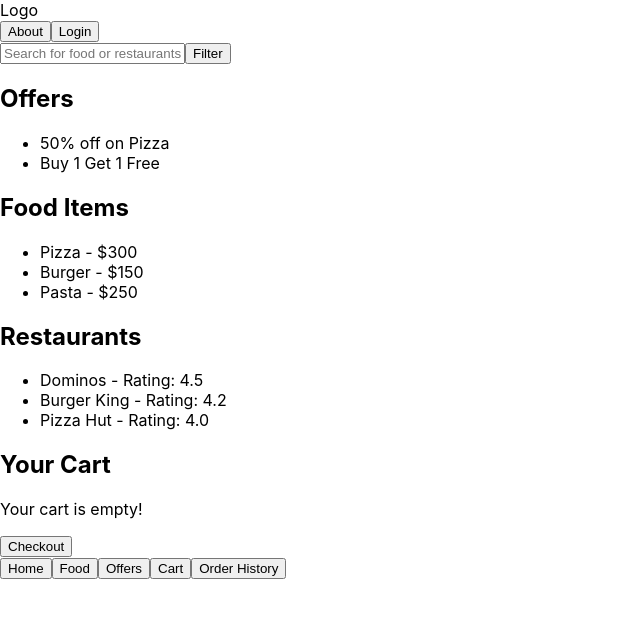
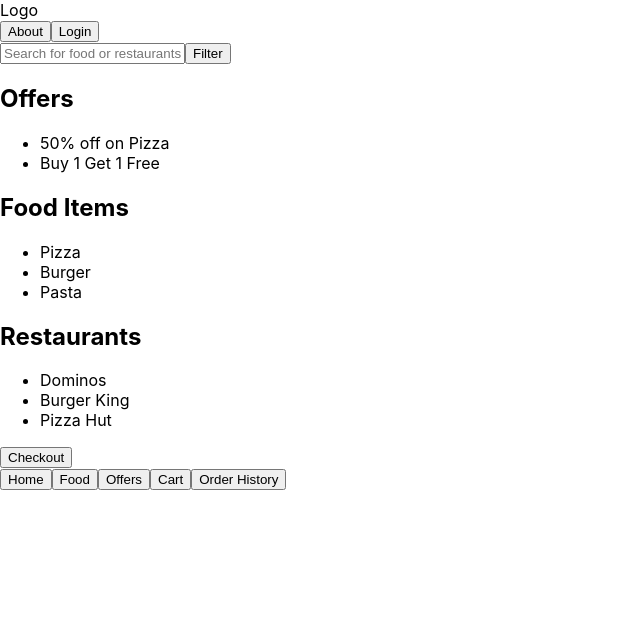
Before and after one commit to ellurunithin/FoodDelivery, a React (Create React App) app: page / in a window 1280 px wide. Shown: the top 618 px of the page, without its empty margins (0-640 px from the left). Built offline with nearby package versions, Linux system fonts and the light colour scheme.

Commit message:
removed rating and amounts

```diff
--- a/src/components/Cart.jsx
+++ b/src/components/Cart.jsx
@@ -1,8 +1,7 @@
 function Cart() {
     return (
       <section className="cart">
-        <h2>Your Cart</h2>
-        <p>Your cart is empty!</p>
+        {/* <button>add items</button> */}
         <button>Checkout</button>
       </section>
     );
--- a/src/components/FoodItems.jsx
+++ b/src/components/FoodItems.jsx
@@ -3,9 +3,9 @@
       <section className="food-items">
         <h2>Food Items</h2>
         <ul>
-          <li>Pizza - $300</li>
-          <li>Burger - $150</li>
-          <li>Pasta - $250</li>
+          <li>Pizza</li>
+          <li>Burger</li>
+          <li>Pasta </li>
         </ul>
       </section>
     );
--- a/src/components/Restaurants.jsx
+++ b/src/components/Restaurants.jsx
@@ -3,9 +3,9 @@
       <section className="restaurants">
         <h2>Restaurants</h2>
         <ul>
-          <li>Dominos - Rating: 4.5</li>
-          <li>Burger King - Rating: 4.2</li>
-          <li>Pizza Hut - Rating: 4.0</li>
+          <li>Dominos</li>
+          <li>Burger King</li>
+          <li>Pizza Hut</li>
         </ul>
       </section>
     );
```
